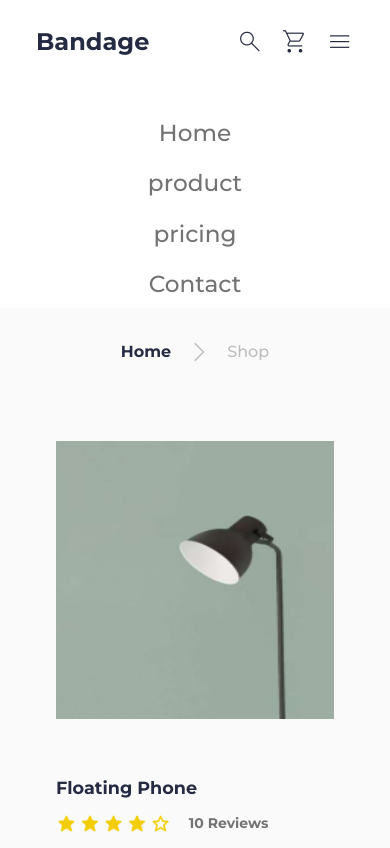
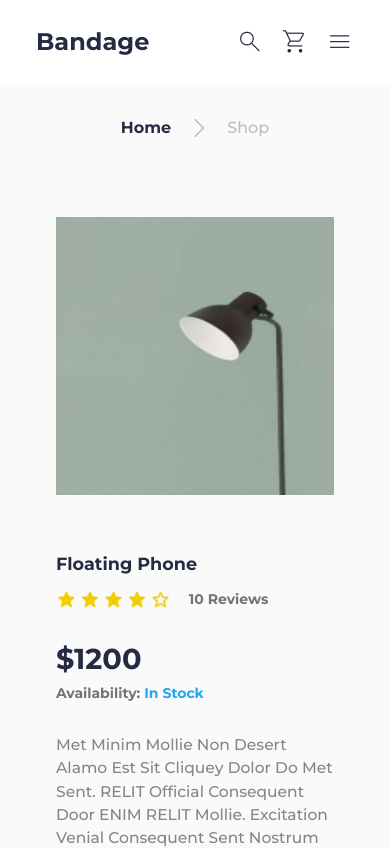
Before and after one commit to CrownedTechie/Sample-ecommerce-site, a React (Vite) app: page /productdetails in a window 390 px wide. Shown: the top 848 px of the page. Built offline with nearby package versions, Linux system fonts and the light colour scheme.

Commit message:
fix the menu toggle functionality for mobile view

```diff
--- a/src/App.jsx
+++ b/src/App.jsx
@@ -1,4 +1,4 @@
-import ShopPage from './pages/ShopPage';
+import HomePage from './pages/HomePage';
 import ProductDetailsPage from './pages/ProductDetailsPage';
 import { Routes, Route } from 'react-router-dom';
 
@@ -9,7 +9,7 @@ function App() {
     <>
 
       <Routes>
-        <Route path='/' element={<ShopPage />} />
+        <Route path='/' element={<HomePage />} />
         <Route path='/productdetails' element={<ProductDetailsPage />}  />
       </Routes>
 
--- a/src/components/Header.jsx
+++ b/src/components/Header.jsx
@@ -1,9 +1,14 @@
 import '../stylings/Header.css';
 import IconBtn from './IconBtn';
 import { NAV_LINKS_DESKTOP, NAV_LINKS_MOBILE } from '../data';
-
+import { useState } from 'react';
 
 const Header = () => {
+    const [isMenuOpen, setIsMenuOpen] = useState(false);
+
+    const toggleMenu = () => {
+        setIsMenuOpen(!isMenuOpen);
+    };
 
     return (
         <>
@@ -17,11 +22,11 @@ const Header = () => {
                         ))}
                     </ul>
 
-                    <ul className="nav-links-mobile">
-                        {NAV_LINKS_MOBILE.map((link, index) => (
-                            <li key={index}>{ link }</li>
-                        ))}
-                    </ul>
+                    { isMenuOpen && (<ul className="nav-links-mobile">
+                            {NAV_LINKS_MOBILE.map((link, index) => (
+                                <li key={index}>{ link }</li>
+                            ))}
+                    </ul>)}
                 </nav>
 
                 <div className='header-btns'>
@@ -29,7 +34,7 @@ const Header = () => {
                     <IconBtn icon='search' styling='iconBtn-search' />
                     <IconBtn icon='shopping_cart' styling='iconBtn-shoppingCart' />
                     <IconBtn icon='favorite' btnBoxStyling='iconBtn-favorite' />
-                    <IconBtn icon='menu' btnBoxStyling='iconBtn-menu' />
+                    <IconBtn icon={isMenuOpen ? 'menu_open' : 'menu'} btnBoxStyling='iconBtn-menu' iconClick={toggleMenu} />
                 </div>
             </header>
 
--- a/src/components/IconBtn.jsx
+++ b/src/components/IconBtn.jsx
@@ -1,11 +1,11 @@
 import '../stylings/IconBtn.css';
 
 
-const IconBtn = ({ icon, value, styling, btnBoxStyling, iconStyling}) => {
+const IconBtn = ({ icon, value, styling, btnBoxStyling, iconStyling, iconClick}) => {
   return (
     <>
       <div className={`btn-box ${btnBoxStyling}`}>
-        <span className={`material-symbols-outlined ${iconStyling}`}>{icon}</span>
+        <span className={`material-symbols-outlined ${iconStyling}`} onClick={iconClick}>{icon}</span>
 
         {value && <button className={ styling }>{value}</button>}
       </div>
--- a/src/pages/ShopPage.jsx
+++ b/src/pages/HomePage.jsx
@@ -11,7 +11,7 @@ import PostCard from "../components/PostCard";
 import Testimonials from "../components/Testimonials";
 import CallToAction from "../components/CallToAction";
 import Footer from "../components/Footer";
-import '../stylings/ShopPage.css';
+import '../stylings/HomePage.css';
 import { useGetProductsQuery } from "../api/Products";
 
 const ShopPage = () => {
--- a/src/stylings/Header.css
+++ b/src/stylings/Header.css
@@ -51,7 +51,6 @@
     .header {
         position: relative;
         z-index: 1;
-        margin-bottom: 14rem;
     }
 
     .brand-name {
@@ -69,11 +68,13 @@
         color: #737373;
         position: absolute;
         top: 100%;
+        background-color: rgba(255, 255, 255, 0.9);
         text-align: center;
         left: 0;
         right: 0;
-        z-index: 0;
+        z-index: 1000;
         width: 100%;
+        height: 13.5rem;
         font-size: 1.45rem;
         font-weight: 500;
         margin-top: 2rem;
--- a/src/stylings/ShopPage.css
+++ b/src/stylings/HomePage.css
@@ -33,7 +33,6 @@
         /* BEST SERVICES (FEATURED-PRODUCTS SECTION) */
 .best-services {
     display: flex;
-    /* justify-content: space-around; */
     align-items: center;
     margin-left: 9rem;
     margin-right: 9rem;
```
